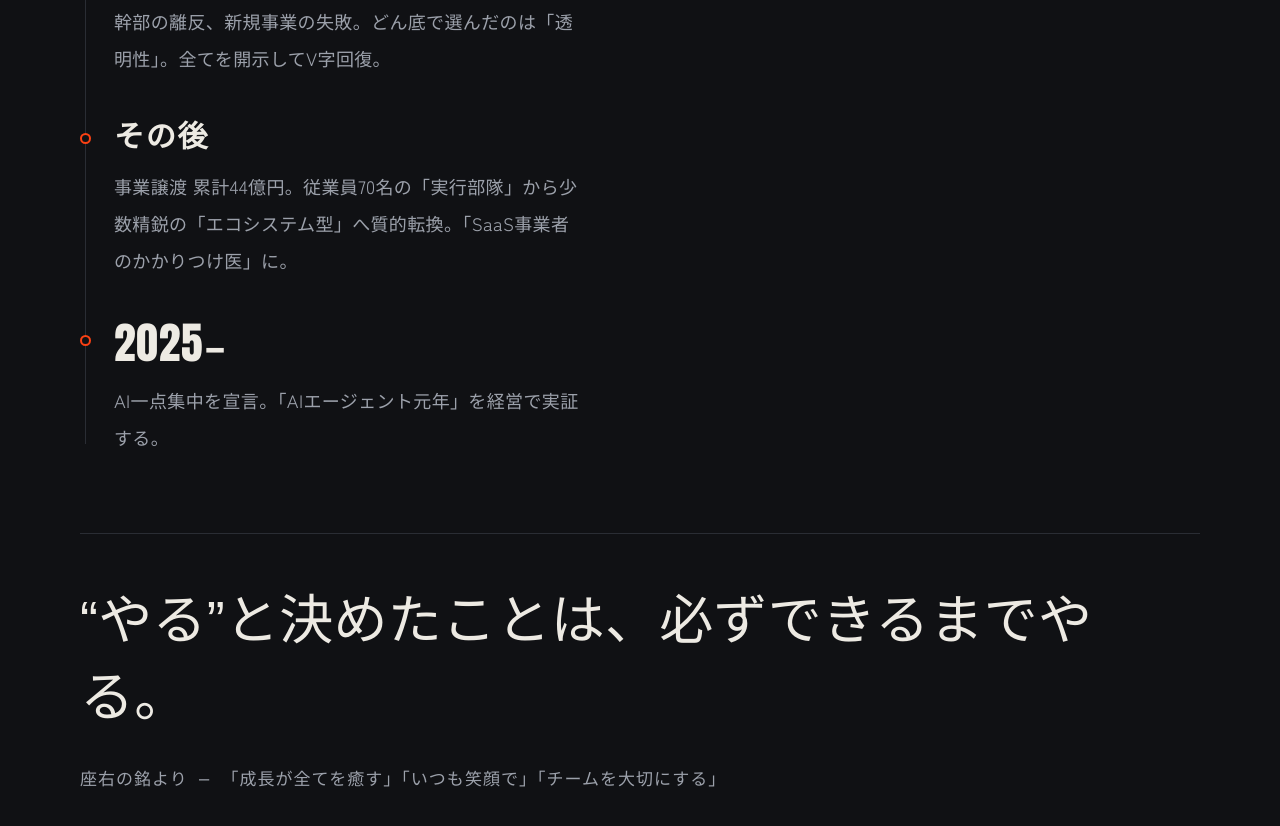
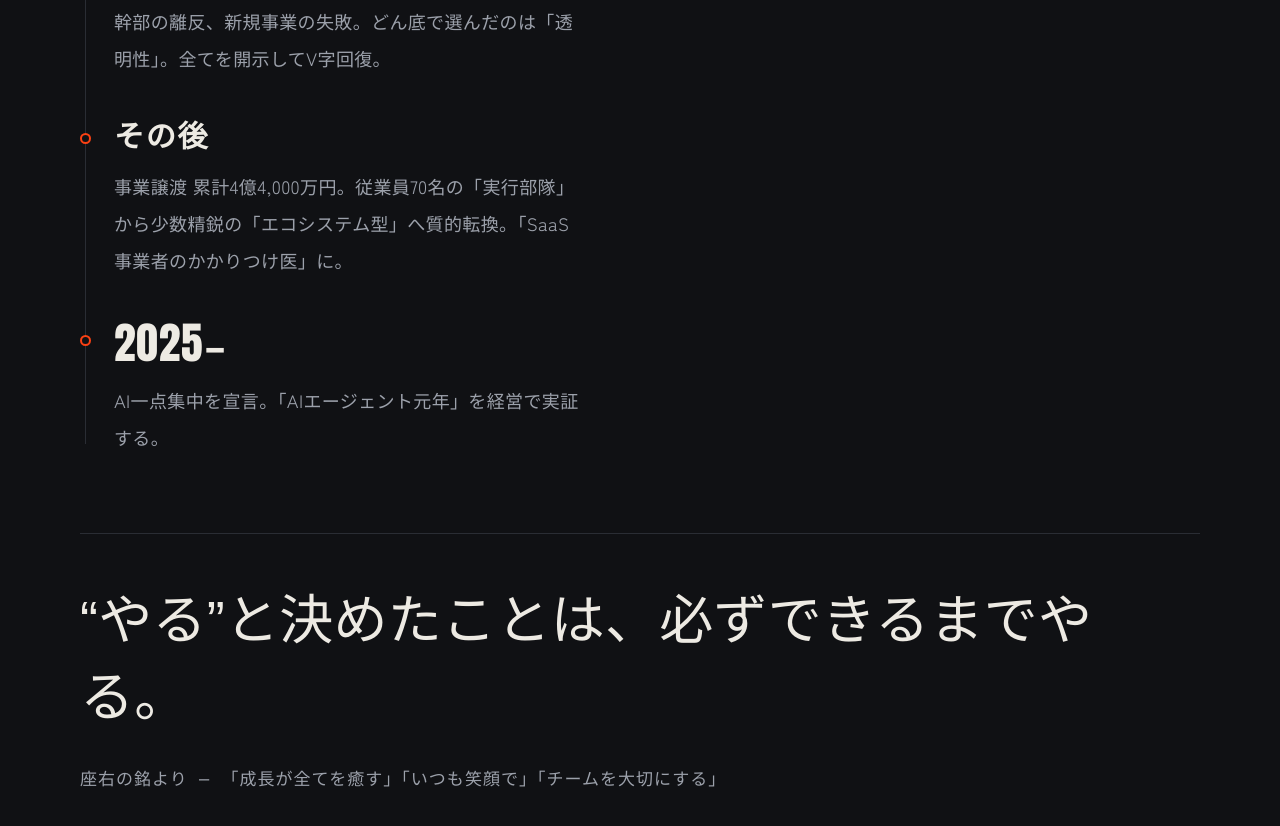
Before and after one commit to suzuki-commits/suzuki-akihiro-profile, a plain HTML site: page index.html in a window 1280 px wide. Shown: the part 3166-3992 px from the top of the page. Drawn offline with Linux system fonts and the light colour scheme; a web font is replaced by a local one.

Commit message:
事業譲渡の数値訂正: 累計44億円→累計4億4,000万円
Co-Authored-By: Claude Fable 5 <noreply@anthropic.com>

```diff
--- a/index.html
+++ b/index.html
@@ -1718,7 +1718,7 @@
                 <span class="tl-year tl-year--ja">その後</span>
                 <p class="tl-body">
                   事業譲渡
-                  累計44億円。従業員70名の「実行部隊」から少数精鋭の「エコシステム型」へ質的転換。「SaaS事業者のかかりつけ医」に。
+                  累計4億4,000万円。従業員70名の「実行部隊」から少数精鋭の「エコシステム型」へ質的転換。「SaaS事業者のかかりつけ医」に。
                 </p>
               </li>
               <li>
```
